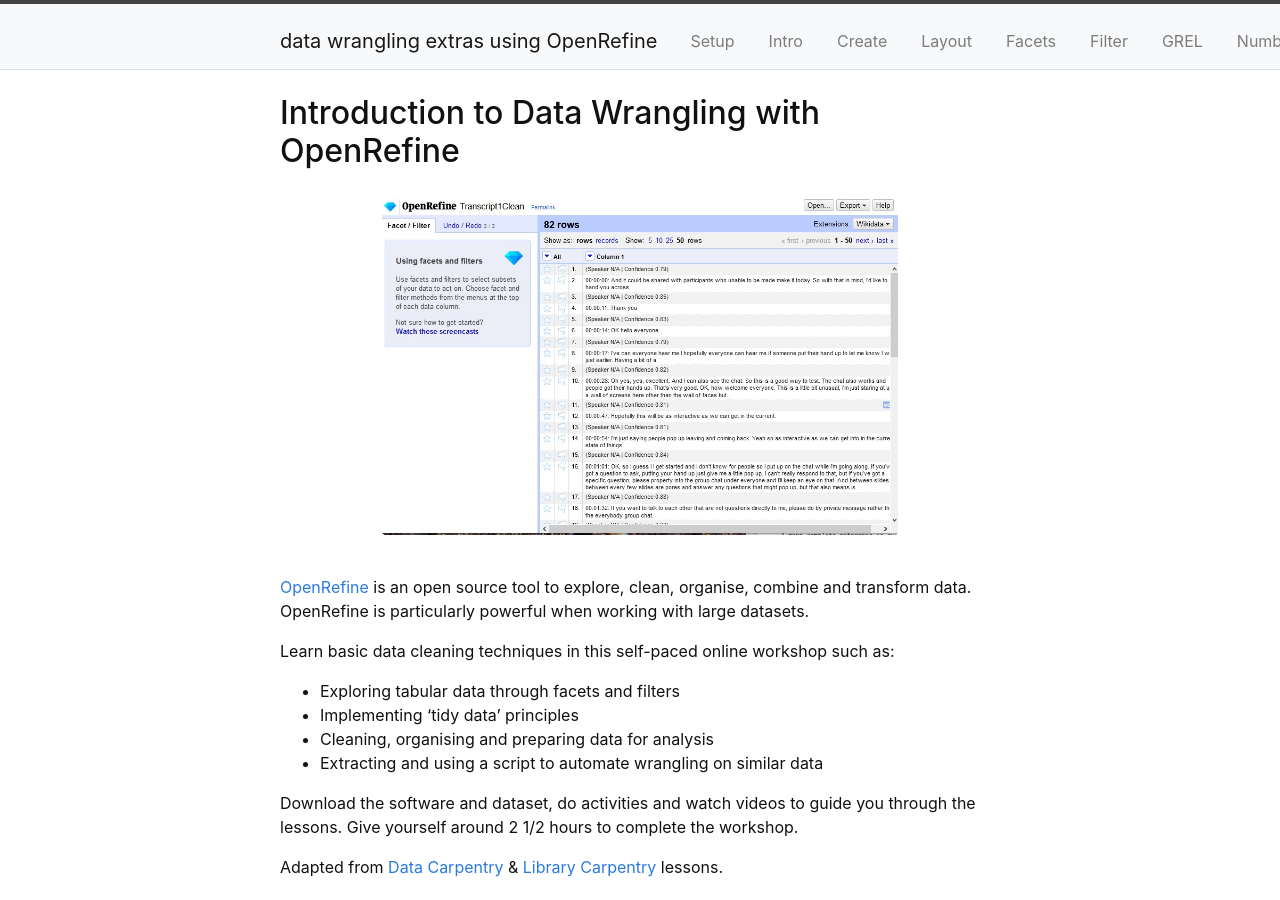
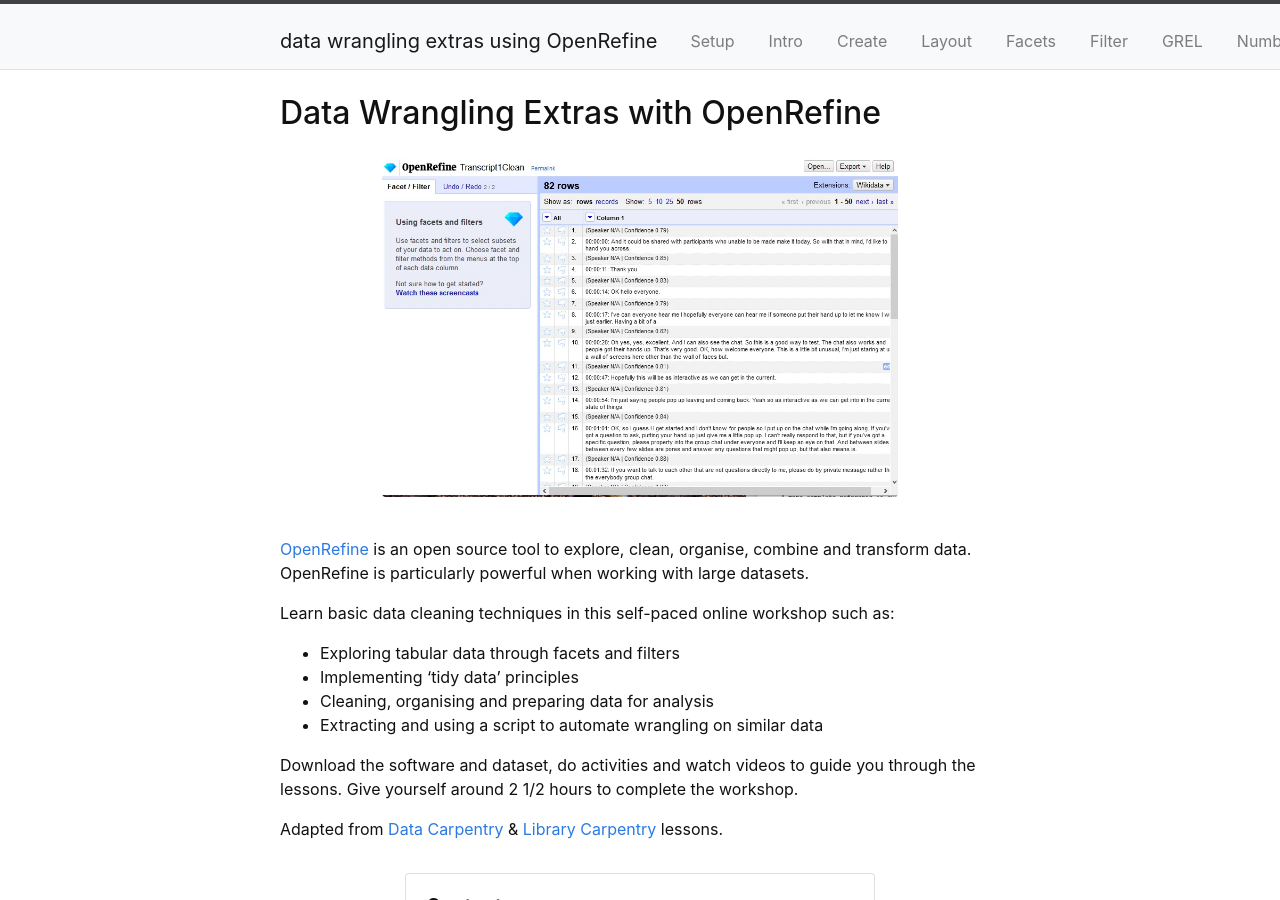
Before and after one commit to GriffithUniLibrary/OpenRefineExtras, a Jekyll site: the page built from index.md, in a window 1280 px wide and 900 px high. Built offline with Jekyll 4.4.1, drawn with Linux system fonts in a browser that asks for light colours.

Commit message:
Update index.md

```diff
--- a/index.md
+++ b/index.md
@@ -3,7 +3,7 @@ title: Home
 layout: default
 ---
 
-## Introduction to Data Wrangling with OpenRefine
+## Data Wrangling Extras with OpenRefine
 
 {% include figure.html img="2021OpenRefineScreenShot.jpg" alt="intro image here" caption="" width="75%" %}
 
```
